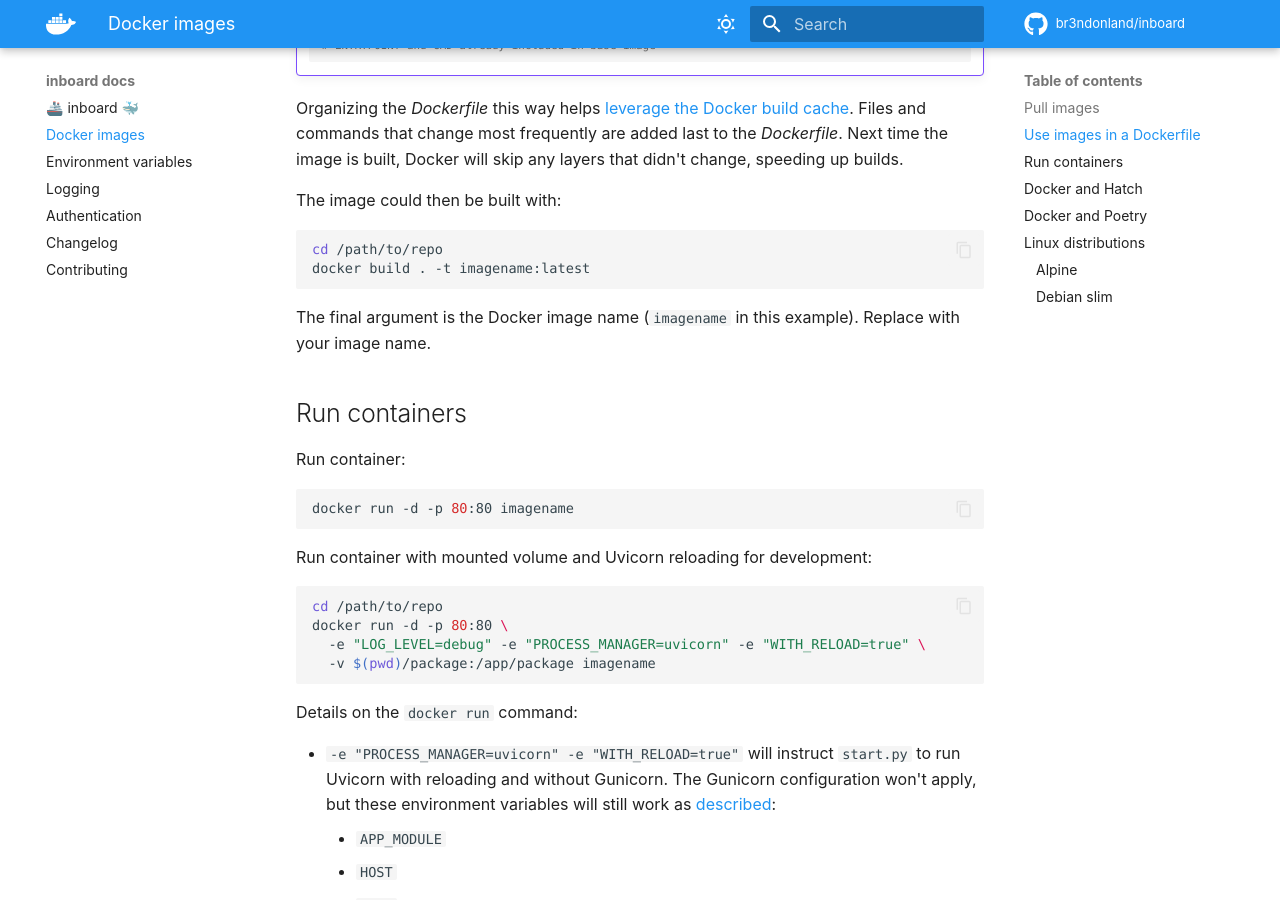
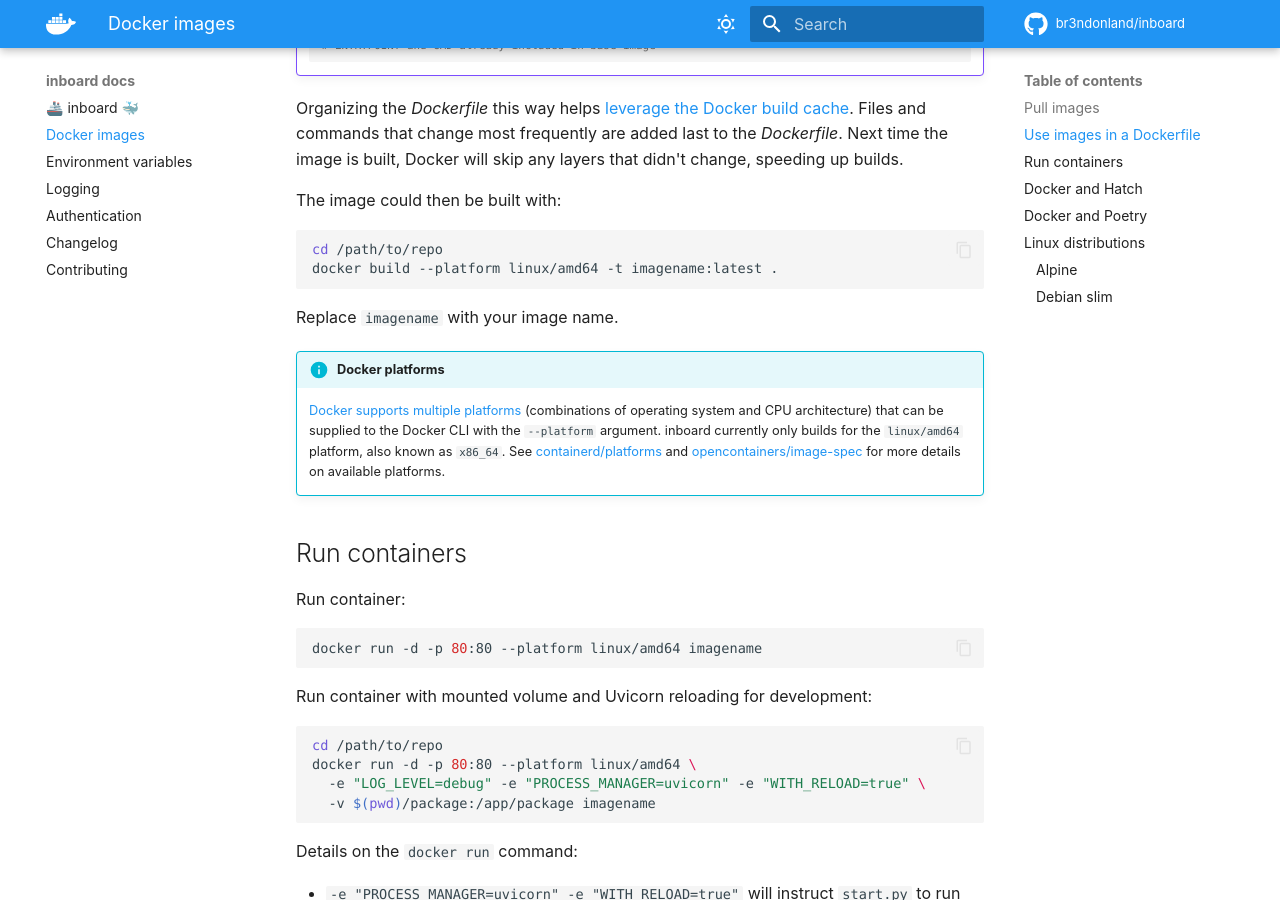
Before and after one commit to br3ndonland/inboard, an MkDocs documentation site: the page built from docs/docker.md, in a window 1280 px wide and 900 px high, scrolled down 4474 px. Built offline with MkDocs 1.6.1 and Material for MkDocs 9.7.7, drawn with Linux system fonts in a browser that asks for light colours; comment, search, counter and statistics services are not loaded.

````diff
--- a/cspell.json
+++ b/cspell.json
@@ -37,6 +37,7 @@
     "codespace",
     "codespaces",
     "codium",
+    "containerd",
     "dependabot",
     "dockerfiles",
     "dotenv",
@@ -61,6 +62,7 @@
     "mypy",
     "ndonland",
     "noqa",
+    "opencontainers",
     "pipx",
     "postinstallation",
     "prereleases",
--- a/docs/docker.md
+++ b/docs/docker.md
@@ -232,24 +232,28 @@ The image could then be built with:
 
 ```sh
 cd /path/to/repo
-docker build . -t imagename:latest
+docker build --platform linux/amd64 -t imagename:latest .
 ```
 
-The final argument is the Docker image name (`imagename` in this example). Replace with your image name.
+Replace `imagename` with your image name.
+
+!!! info "Docker platforms"
+
+    [Docker supports multiple platforms](https://docs.docker.com/build/building/multi-platform/) (combinations of operating system and CPU architecture) that can be supplied to the Docker CLI with the `--platform` argument. inboard currently only builds for the `linux/amd64` platform, also known as `x86_64`. See [containerd/platforms](https://github.com/containerd/platforms) and [opencontainers/image-spec](https://github.com/opencontainers/image-spec/blob/036563a4a268d7c08b51a08f05a02a0fe74c7268/specs-go/v1/descriptor.go#L52-L72) for more details on available platforms.
 
 ## Run containers
 
 Run container:
 
 ```sh
-docker run -d -p 80:80 imagename
+docker run -d -p 80:80 --platform linux/amd64 imagename
 ```
 
 Run container with mounted volume and Uvicorn reloading for development:
 
 ```sh
 cd /path/to/repo
-docker run -d -p 80:80 \
+docker run -d -p 80:80 --platform linux/amd64 \
   -e "LOG_LEVEL=debug" -e "PROCESS_MANAGER=uvicorn" -e "WITH_RELOAD=true" \
   -v $(pwd)/package:/app/package imagename
 ```
````
Also changed, not shown: README.md (+1 -1 lines), docs/authentication.md (+1 -1 lines), docs/contributing.md (+6 -6 lines), docs/index.md (+1 -1 lines).
